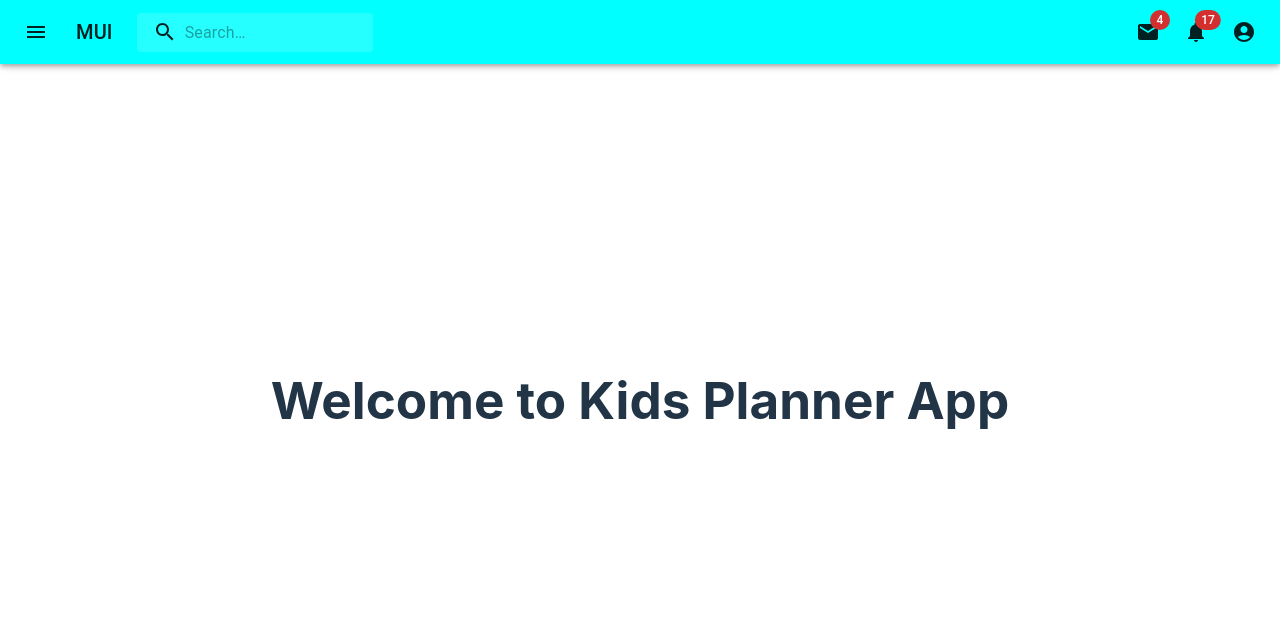
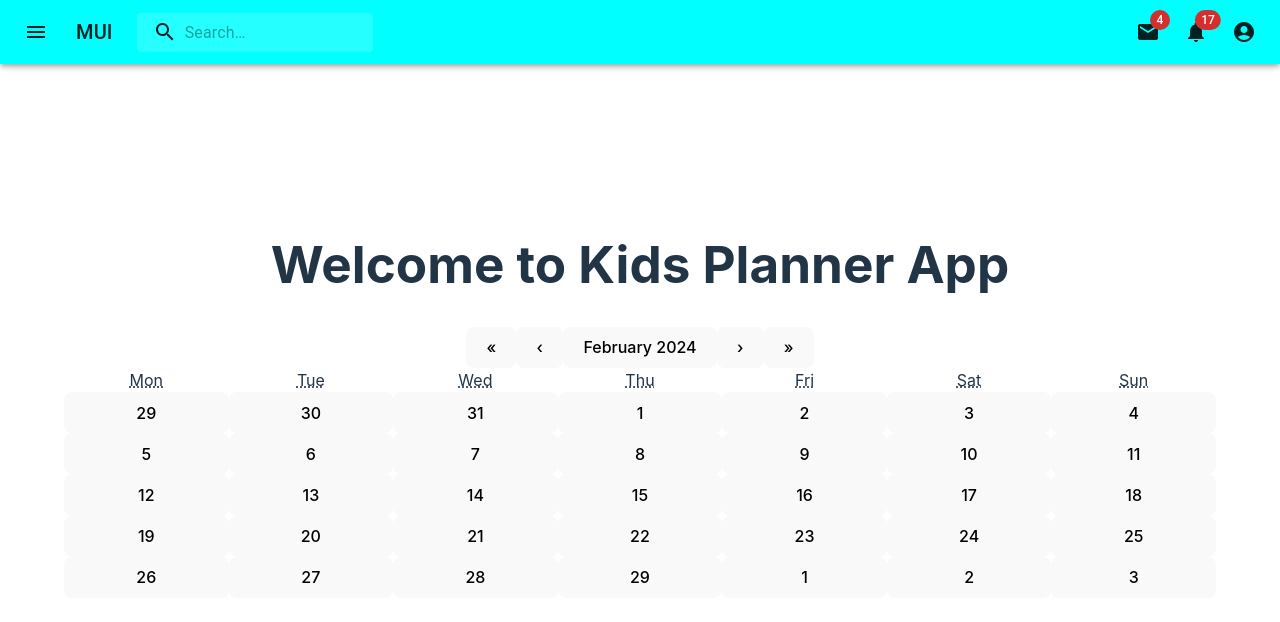
Before and after one commit to DanWang625/KidsPlanner-client, a React (Vite) app: page / in a window 1280 px wide. Shown: the top 622 px of the page. Built offline with nearby package versions, Linux system fonts and the light colour scheme.

Commit message:
add calendar

```diff
--- a/package.json
+++ b/package.json
@@ -26,6 +26,7 @@
     "eslint": "^8.56.0",
     "eslint-plugin-react-hooks": "^4.6.0",
     "eslint-plugin-react-refresh": "^0.4.5",
+    "react-calendar": "^4.8.0",
     "typescript": "^5.2.2",
     "vite": "^5.1.0"
   }
--- a/src/App.tsx
+++ b/src/App.tsx
@@ -2,6 +2,9 @@
 import { ThemeProvider, createTheme } from '@mui/material/styles';
 import Container from '@mui/material/Container';
 import Navbar from './components/Navbar';
+import Calendar from 'react-calendar';
+import { useState } from 'react';
+
 
 const theme = createTheme({
   palette: {
@@ -17,14 +20,17 @@
   },
 });
 
+type ValuePiece = Date | null;
+type Value = ValuePiece | [ValuePiece, ValuePiece];
 
 function App() {
-
+  const [value, onChange] = useState<Value>(new Date());
   return (
     <ThemeProvider theme={theme}>
         <Navbar />
         <Container>
           <h1>Welcome to Kids Planner App</h1>
+          <Calendar onChange={onChange} value={value} />
         </Container>
     </ThemeProvider>
   );
```
Also changed, not shown: 1 other file (tests, documents, lock files or other folders).
